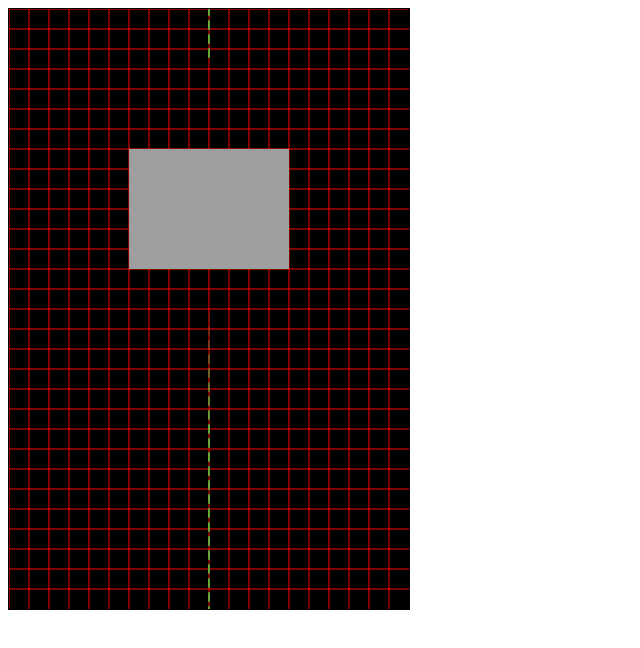
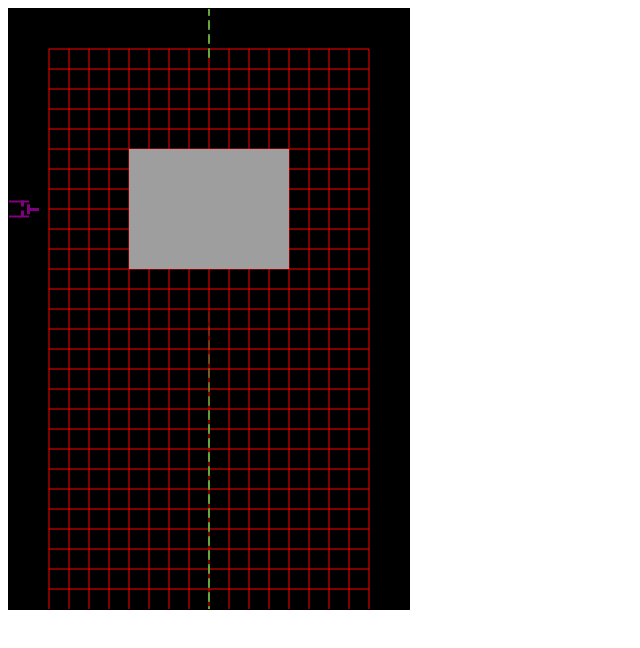
Before and after one commit to hlynurf/gridrunner, a website: page index.html in a window 1280 px wide. Shown: the whole page, without its empty margins (0-640 px from the left). Drawn offline with Linux system fonts and the light colour scheme.

Commit message:
sideenemy render

```diff
--- a/Ship.js
+++ b/Ship.js
@@ -92,7 +92,6 @@ Ship.prototype._updateWarp = function (du) {
 };
 
 Ship.prototype._moveToASafePlace = function () {
-    debugger;
     // Move to a safe place some suitable distance away
     var origX = this.cx,
         origY = this.cy,
--- /dev/null
+++ b/SideEnemy.js
@@ -0,0 +1,114 @@
+// ==========
+// ENEMY STUFF
+// ==========
+
+"use strict";
+
+// A generic contructor which accepts an arbitrary descriptor object
+function SideEnemy(descr) {
+
+    // Common inherited setup logic from Entity
+    this.setup(descr);
+
+    this.rememberResets();
+
+    // Default sprite, if not otherwise specified
+    this.sprite = this.sprite || g_sprites.ship;
+
+    // Set normal drawing scale, and warp state off
+    this._scale = 0.4;
+    this._isWarping = false;
+    this._lastBullet = Date.now();
+    this._bulletDifference = 100;
+};
+
+SideEnemy.prototype = new Entity();
+
+SideEnemy.prototype.rememberResets = function () {
+    // Remember my reset positions
+    this.reset_cx = this.cx;
+    this.reset_cy = this.cy;
+    this.reset_rotation = this.rotation;
+};
+
+// Initial, inheritable, default values
+SideEnemy.prototype.rotation = Math.PI / 2;
+SideEnemy.prototype.velX = 0;
+SideEnemy.prototype.velY = 0;
+SideEnemy.prototype.launchVel = 2;
+SideEnemy.prototype.numSubSteps = 1;
+
+
+SideEnemy.prototype.update = function (du) {
+
+    // Handle warping
+    if (this._isWarping) {
+        this._updateWarp(du);
+        return;
+    }
+
+    spatialManager.unregister(this);
+    if (this._isDeadNow)
+        return entityManager.KILL_ME_NOW;
+
+    // Perform movement substeps
+    var steps = this.numSubSteps;
+    var dStep = du / steps;
+    for (var i = 0; i < steps; ++i) {
+        this.computeSubStep(dStep);
+    }
+
+    // Handle firing
+    this.maybeFireBullet();
+
+};
+
+SideEnemy.prototype.computeSubStep = function (du) {
+
+    // this.cx += 5;
+    // this.cy += 5;
+};
+
+var NOMINAL_THRUST = +5;
+
+var speedHorizontal = +5;
+
+
+SideEnemy.prototype.maybeFireBullet = function () {
+    if (Date.now() > this._lastBullet + this._bulletDifference) {
+        var dX = +Math.sin(this.rotation);
+        var dY = -Math.cos(this.rotation);
+        var launchDist = this.getRadius() * 2;
+
+        var relVel = this.launchVel;
+        var relVelX = dX * relVel;
+        var relVelY = dY * relVel;
+
+        entityManager.fireBullet(
+           this.cx + dX * launchDist, this.cy + dY * launchDist,
+           this.velX + relVelX, this.velY + relVelY,
+           this.rotation);
+        this._lastBullet = Date.now();
+    }
+};
+
+SideEnemy.prototype.getRadius = function () {
+    return (this.sprite.width / 5) * 0.9;
+};
+
+SideEnemy.prototype.reset = function () {
+    this.setPos(this.reset_cx, this.reset_cy);
+    this.rotation = this.reset_rotation;
+
+    this.halt();
+};
+
+SideEnemy.prototype.halt = function () {
+    this.velX = 0;
+    this.velY = 0;
+};
+
+
+SideEnemy.prototype.render = function (ctx) {
+    drawSideEnemy(ctx, this.cx, this.cy);
+};
--- a/drawAssets.js
+++ b/drawAssets.js
@@ -3,23 +3,23 @@ function drawBackground(ctx) {
 	var boxSize = 20;
 	var vertLines = g_canvas.width / boxSize;
 	var horLines = g_canvas.height / boxSize;
-	for (var i = 0; i < vertLines; i++) {
+	for (var i = 2; i < vertLines - 1; i++) {
 		ctx.save();
 
 		ctx.beginPath();
-		ctx.moveTo(boxSize * i, 0);
+		ctx.moveTo(boxSize * i, 40);
 		ctx.lineTo(boxSize * i, g_canvas.height);
 		ctx.strokeStyle = 'Red';
 		ctx.stroke();
 
 		ctx.restore();
 	}
-	for (var i = 0; i < horLines; i++) {
+	for (var i = 2; i < horLines; i++) {
 		ctx.save();
 
 		ctx.beginPath();
-		ctx.moveTo(0, boxSize * i);
-		ctx.lineTo(g_canvas.width, boxSize * i);
+		ctx.moveTo(40, boxSize * i);
+		ctx.lineTo(g_canvas.width - 40, boxSize * i);
 		ctx.strokeStyle = 'Red';
 		ctx.stroke();
 
@@ -27,3 +27,18 @@ function drawBackground(ctx) {
 	}
 
 }
+
+function drawSideEnemy(ctx, x, y) {
+	var width = 40;
+	var height = 30;
+	y = y - height / 4 - 1;
+	// height 30
+	util.fillBox(ctx, x, y, 20, 2, 'Purple');
+	util.fillBox(ctx, x, y + height / 2, 20, 2, 'Purple');
+
+	util.fillBox(ctx, x + width * 0.3, y, 3, 6, 'Purple');
+	util.fillBox(ctx, x + width * 0.3, y + height / 3, 3, 6, 'Purple');
+
+	util.fillBox(ctx, x + width * 0.45, y + height * 0.125, 3, 10, 'Purple');
+	util.fillBox(ctx, x + width * 0.45, y + height * 0.25 , 12, 3, 'Purple');
+}
--- a/entityManager.js
+++ b/entityManager.js
@@ -29,7 +29,7 @@ var entityManager = {
 
 _bullets : [],
 _ships   : [],
-
+_enemies : [],
 
 // "PRIVATE" METHODS
 
@@ -77,15 +77,14 @@ KILL_ME_NOW : -1,
 // i.e. thing which need `this` to be defined.
 //
 deferredSetup : function () {
-    this._categories = [ this._bullets, this._ships];
+    this._categories = [ this._bullets, this._ships, this._enemies];
 },
 
 init: function() {
-    //this._generateShip();
+    this._enemies.push(new SideEnemy({cx: 0, cy: 200}));
 },
 
 fireBullet: function(cx, cy, velX, velY, rotation) {
-    console.log('hello')
     this._bullets.push(new Bullet({
         cx   : cx,
         cy   : cy,
--- a/index.html
+++ b/index.html
@@ -25,9 +25,9 @@
     <script src="entityManager.js"></script>
 
     <script src="Sprite.js"></script>
-
     <script src="Entity.js"></script>
     <script src="Bullet.js"></script>
+    <script src="SideEnemy.js"></script>
     <script src="Ship.js"></script>
 
     <script src="update.js"></script>
```
